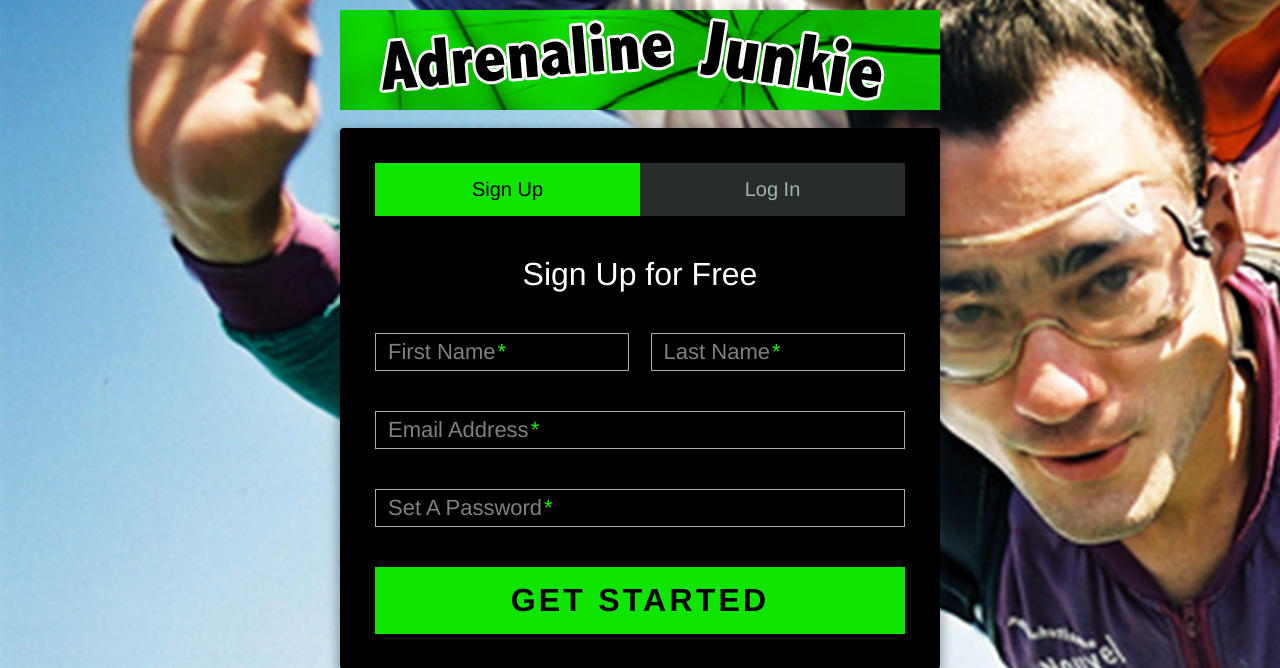
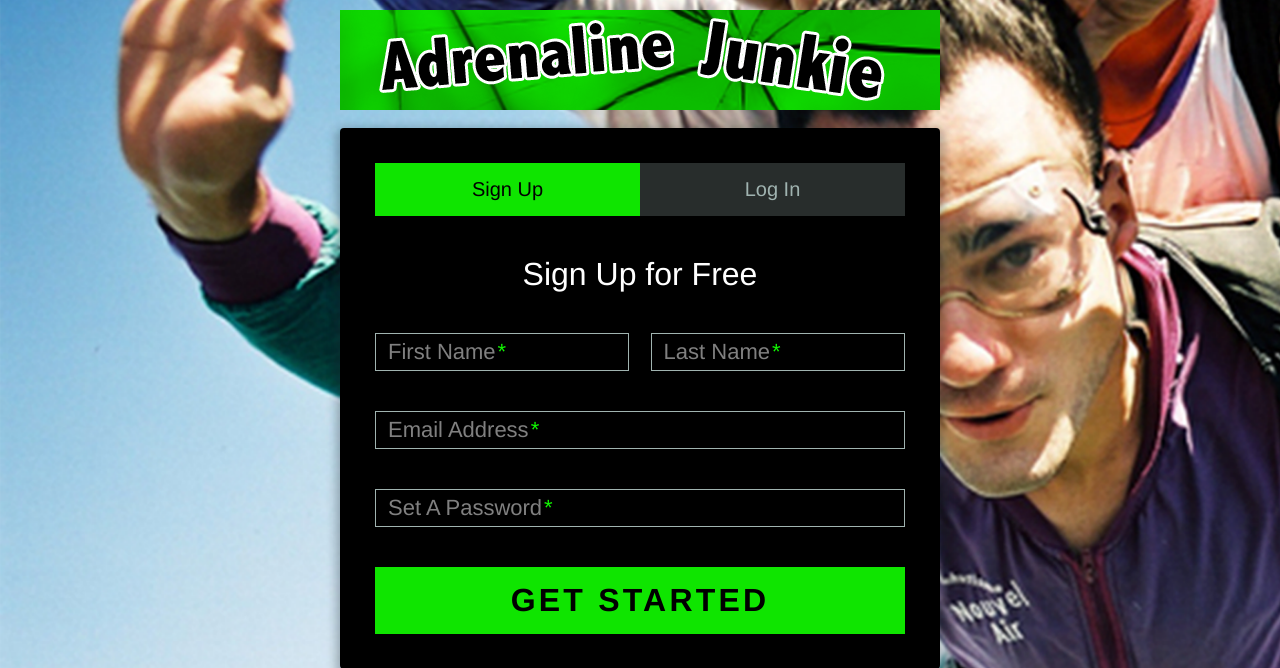
Before and after one commit to mmorgan23/AJ, a PHP site: page / in a window 1280 px wide. Shown: the top 668 px of the page. Run offline with PHP 8.4, Linux system fonts and the light colour scheme; some libraries are stand-ins or nearby versions.

Commit message:
more changes

```diff
--- a/css/style.css
+++ b/css/style.css
@@ -7,9 +7,13 @@ html {
 }
 
 body {
-  background: #c1bdba;
+   margin: 0; padding: 0;
   font-family: 'helvetica', sans-serif;
   background-image: url("../parachute-jump-4-1507344.jpg");
+        -webkit-background-size: cover;
+        -moz-background-size: cover;
+        -o-background-size: cover;
+        background-size: cover;
 }
 
 a {
```
